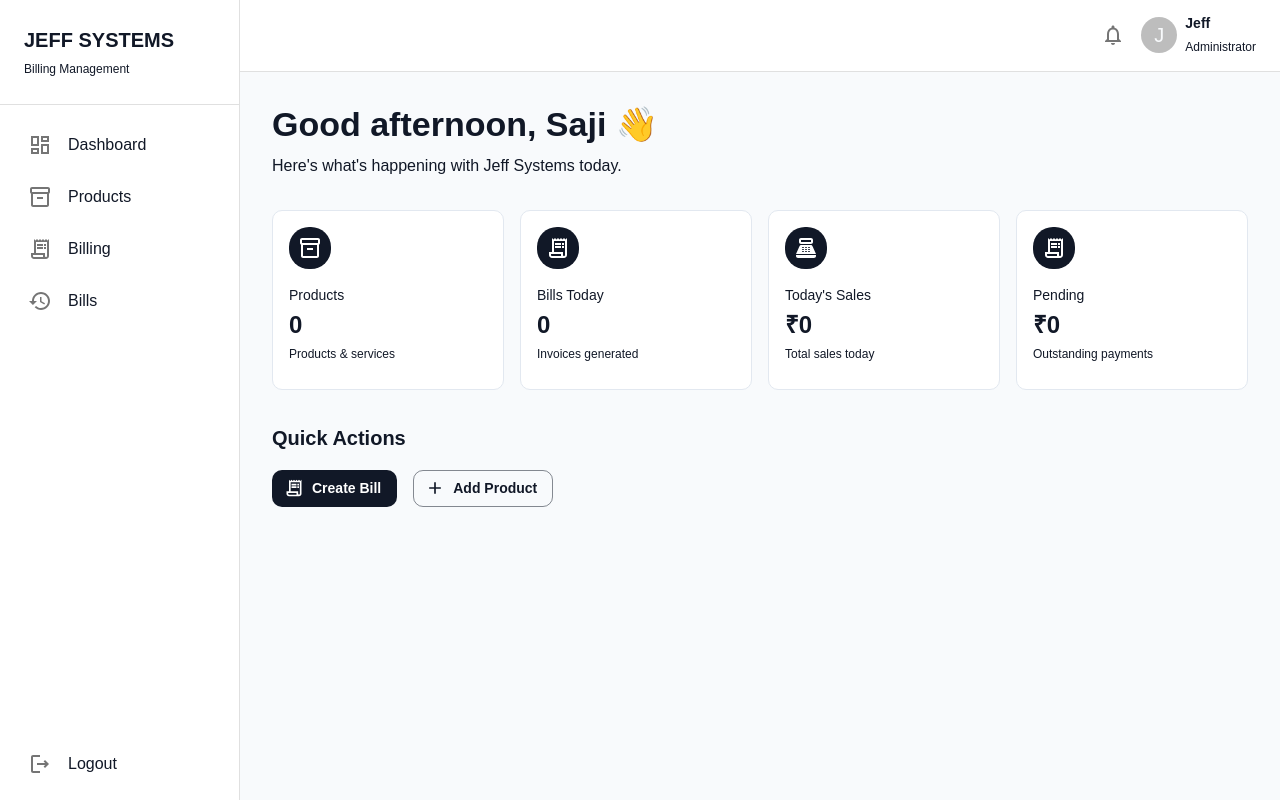
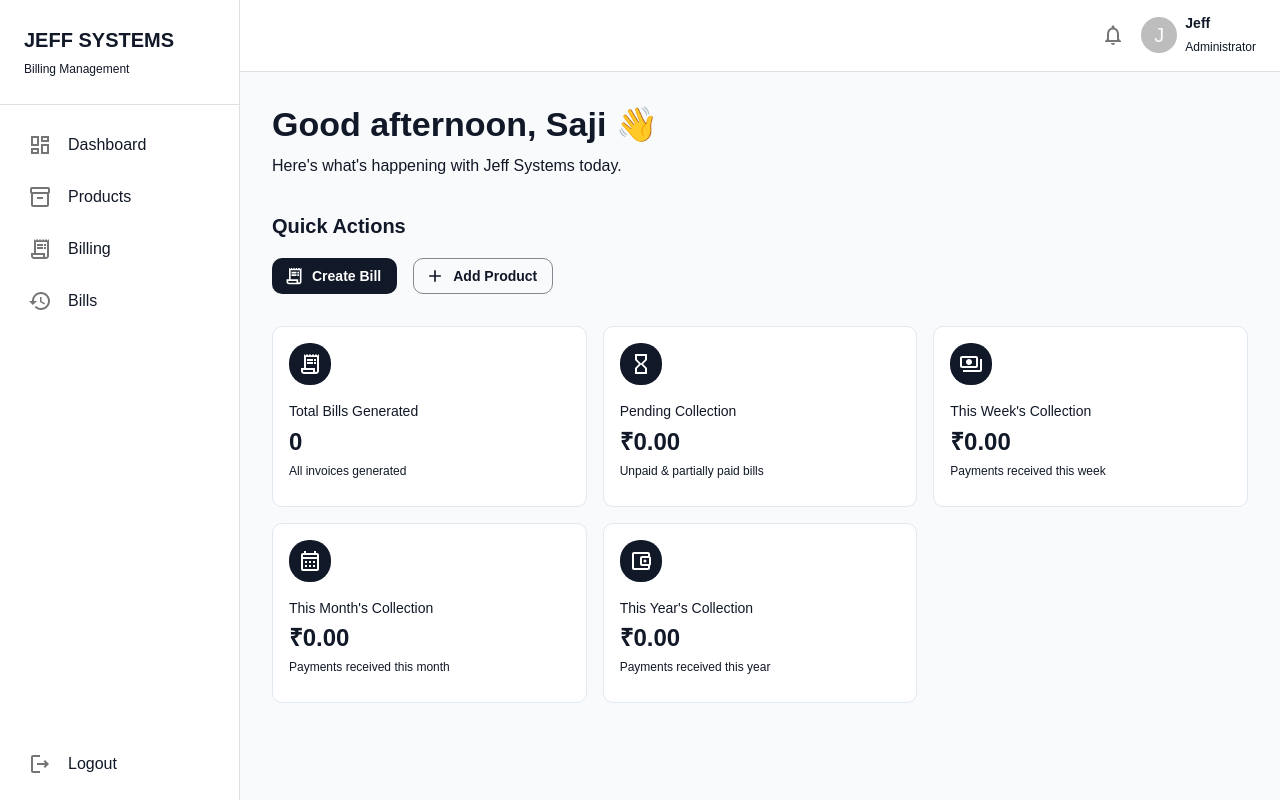
Before and after one commit to jeff3joo/jeff-sys-bill1, a Next.js app: page /dashboard in a window 1280 px wide. Built offline with nearby package versions, Linux system fonts and the light colour scheme; no server answers; the database is empty; what @mui/material-nextjs would draw is missing.

Commit message:
Implemented Dashboard page with realtime data

```diff
--- a/src/app/dashboard/page.tsx
+++ b/src/app/dashboard/page.tsx
@@ -1,7 +1,10 @@
+"use client";
+
 import {
 	Box,
 	Button,
 	Card,
+	CardActionArea,
 	CardContent,
 	Grid,
 	Stack,
@@ -10,41 +13,109 @@ import {
 
 import {
 	AddOutlined,
-	Inventory2Outlined,
 	ReceiptLongOutlined,
-	PointOfSaleOutlined,
+	HourglassEmptyOutlined,
+	PaymentsOutlined,
+	CalendarMonthOutlined,
+	AccountBalanceWalletOutlined,
 } from "@mui/icons-material";
 
+import { useEffect, useState } from "react";
 import AppShell from "@/components/layout/app-shell";
+import {
+	getDashboardMetrics,
+	type DashboardMetrics,
+} from "@/lib/dashboard/dashboard-service";
+
+export default function DashboardPage() {
+	const [metrics, setMetrics] = useState<DashboardMetrics>({
+		totalBills: 0,
+		pendingCollection: 0,
+		thisWeekCollection: 0,
+		thisMonthCollection: 0,
+		thisYearCollection: 0,
+	});
+	const [loading, setLoading] = useState(true);
+
+	useEffect(() => {
+		let isMounted = true;
+
+		async function loadMetrics() {
+			try {
+				const data = await getDashboardMetrics();
+				if (isMounted) {
+					setMetrics(data);
+				}
+			} catch (error) {
+				console.error("Failed to load dashboard metrics:", error);
+			} finally {
+				if (isMounted) {
+					setLoading(false);
+				}
+			}
+		}
+
+		void loadMetrics();
+
+		return () => {
+			isMounted = false;
+		};
+	}, []);
 
 	const stats = [
 		{
-		title: "Products",
-		value: "0",
-		description: "Products & services",
-		icon: <Inventory2Outlined />,
-	},
-	{
-		title: "Bills Today",
-		value: "0",
-		description: "Invoices generated",
+			title: "Total Bills Generated",
+			value: loading ? "0" : metrics.totalBills.toLocaleString("en-IN"),
+			description: "All invoices generated",
 			icon: <ReceiptLongOutlined />,
 		},
 		{
-		title: "Today's Sales",
-		value: "₹0",
-		description: "Total sales today",
-		icon: <PointOfSaleOutlined />,
+			title: "Pending Collection",
+			value: loading
+				? "₹0"
+				: `₹${metrics.pendingCollection.toLocaleString("en-IN", {
+						minimumFractionDigits: 2,
+						maximumFractionDigits: 2,
+					})}`,
+			description: "Unpaid & partially paid bills",
+			icon: <HourglassEmptyOutlined />,
+			href: "/bills?status=not_paid,partially_paid",
 		},
 		{
-		title: "Pending",
-		value: "₹0",
-		description: "Outstanding payments",
-		icon: <ReceiptLongOutlined />,
+			title: "This Week's Collection",
+			value: loading
+				? "₹0"
+				: `₹${metrics.thisWeekCollection.toLocaleString("en-IN", {
+						minimumFractionDigits: 2,
+						maximumFractionDigits: 2,
+					})}`,
+			description: "Payments received this week",
+			icon: <PaymentsOutlined />,
+		},
+		{
+			title: "This Month's Collection",
+			value: loading
+				? "₹0"
+				: `₹${metrics.thisMonthCollection.toLocaleString("en-IN", {
+						minimumFractionDigits: 2,
+						maximumFractionDigits: 2,
+					})}`,
+			description: "Payments received this month",
+			icon: <CalendarMonthOutlined />,
+		},
+		{
+			title: "This Year's Collection",
+			value: loading
+				? "₹0"
+				: `₹${metrics.thisYearCollection.toLocaleString("en-IN", {
+						minimumFractionDigits: 2,
+						maximumFractionDigits: 2,
+					})}`,
+			description: "Payments received this year",
+			icon: <AccountBalanceWalletOutlined />,
 		},
 	];
 
-export default function DashboardPage() {
 	return (
 		<AppShell>
 			<Stack spacing={4}>
@@ -55,15 +126,94 @@ export default function DashboardPage() {
 					</Typography>
 
 					<Typography color='text.secondary' sx={{ mt: 1 }}>
-						Here's what's happening with Jeff Systems today.
+						Here&apos;s what&apos;s happening with Jeff Systems today.
 					</Typography>
+				</Box>
+
+				{/* Quick Actions */}
+				<Box>
+					<Typography variant='h6' sx={{ fontWeight: 700, mb: 2 }}>
+						Quick Actions
+					</Typography>
+
+					<Stack direction={{ xs: "column", sm: "row" }} spacing={2}>
+						<Button
+							variant='contained'
+							startIcon={<ReceiptLongOutlined />}
+							href='/billing'
+						>
+							Create Bill
+						</Button>
+
+						<Button
+							variant='outlined'
+							startIcon={<AddOutlined />}
+							href='/products'
+						>
+							Add Product
+						</Button>
+					</Stack>
 				</Box>
 
 				{/* Statistics */}
 				<Grid container spacing={2}>
 					{stats.map((stat) => (
-						<Grid key={stat.title} size={{ xs: 12, sm: 6, lg: 3 }}>
+						<Grid key={stat.title} size={{ xs: 12, sm: 6, md: 4 }}>
 							<Card sx={{ height: "100%" }}>
+								{stat.href ? (
+									<CardActionArea
+										href={stat.href}
+										sx={{
+											height: "100%",
+											display: "flex",
+											flexDirection: "column",
+											alignItems: "stretch",
+											justifyContent: "flex-start",
+										}}
+									>
+										<CardContent>
+											<Stack spacing={2}>
+												<Box
+													sx={{
+														width: 42,
+														height: 42,
+														borderRadius: 2,
+														display: "flex",
+														alignItems: "center",
+														justifyContent: "center",
+														bgcolor: "primary.main",
+														color: "white",
+													}}
+												>
+													{stat.icon}
+												</Box>
+
+												<Box>
+													<Typography variant='body2' color='text.secondary'>
+														{stat.title}
+													</Typography>
+
+													<Typography
+														variant='h5'
+														sx={{
+															fontWeight: 700,
+															mt: 0.5,
+														}}
+													>
+														{stat.value}
+													</Typography>
+
+													<Typography
+														variant='caption'
+														color='text.secondary'
+													>
+														{stat.description}
+													</Typography>
+												</Box>
+											</Stack>
+										</CardContent>
+									</CardActionArea>
+								) : (
 									<CardContent>
 										<Stack spacing={2}>
 											<Box
@@ -102,35 +252,11 @@ export default function DashboardPage() {
 											</Box>
 										</Stack>
 									</CardContent>
+								)}
 							</Card>
 						</Grid>
 					))}
 				</Grid>
-
-				{/* Quick Actions */}
-				<Box>
-					<Typography variant='h6' sx={{ fontWeight: 700, mb: 2 }}>
-						Quick Actions
-					</Typography>
-
-					<Stack direction={{ xs: "column", sm: "row" }} spacing={2}>
-						<Button
-							variant='contained'
-							startIcon={<ReceiptLongOutlined />}
-							href='/billing'
-						>
-							Create Bill
-						</Button>
-
-						<Button
-							variant='outlined'
-							startIcon={<AddOutlined />}
-							href='/products'
-						>
-							Add Product
-						</Button>
-					</Stack>
-				</Box>
 			</Stack>
 		</AppShell>
 	);
--- /dev/null
+++ b/src/lib/dashboard/dashboard-service.ts
@@ -0,0 +1,99 @@
+import { createClient } from "@/lib/supabase/client";
+
+export interface DashboardMetrics {
+	totalBills: number;
+	pendingCollection: number;
+	thisWeekCollection: number;
+	thisMonthCollection: number;
+	thisYearCollection: number;
+}
+
+export async function getDashboardMetrics(): Promise<DashboardMetrics> {
+	const supabase = createClient();
+	const now = new Date();
+
+	// Calendar boundaries based on local date
+	// 1. Start of Week (Monday 00:00:00)
+	const daysSinceMonday = (now.getDay() + 6) % 7;
+	const startOfWeek = new Date(now);
+	startOfWeek.setDate(startOfWeek.getDate() - daysSinceMonday);
+	startOfWeek.setHours(0, 0, 0, 0);
+
+	// 2. Start of Month (1st of month 00:00:00)
+	const startOfMonth = new Date(now.getFullYear(), now.getMonth(), 1, 0, 0, 0, 0);
+
+	// 3. Start of Year (Jan 1st 00:00:00)
+	const startOfYear = new Date(now.getFullYear(), 0, 1, 0, 0, 0, 0);
+
+	// Query invoices and transactions in parallel
+	const [totalBillsResult, pendingResult, transactionsResult] =
+		await Promise.all([
+			// 1. Total Bills Generated: count all invoices
+			supabase.from("invoices").select("id", { count: "exact", head: true }),
+
+			// 2. Pending Collection: sum of amount_pending for not_paid and partially_paid
+			supabase
+				.from("invoices")
+				.select("amount_pending")
+				.in("payment_status", ["not_paid", "partially_paid"]),
+
+			// 3. Transactions from start of year onwards
+			supabase
+				.from("payment_transactions")
+				.select("amount, created_at")
+				.gte("created_at", startOfYear.toISOString()),
+		]);
+
+	if (totalBillsResult.error) {
+		console.error("Failed to fetch total bills count:", totalBillsResult.error);
+	}
+	if (pendingResult.error) {
+		console.error("Failed to fetch pending invoices:", pendingResult.error);
+	}
+	if (transactionsResult.error) {
+		console.error(
+			"Failed to fetch payment transactions:",
+			transactionsResult.error,
+		);
+	}
+
+	const totalBills = totalBillsResult.count ?? 0;
+
+	const pendingCollection = (pendingResult.data ?? []).reduce(
+		(sum, row) => sum + Number(row.amount_pending || 0),
+		0,
+	);
+
+	const transactions = transactionsResult.data ?? [];
+	let thisWeekCollection = 0;
+	let thisMonthCollection = 0;
+	let thisYearCollection = 0;
+
+	const weekTimestamp = startOfWeek.getTime();
+	const monthTimestamp = startOfMonth.getTime();
+
+	for (const tx of transactions) {
+		const amount = Number(tx.amount || 0);
+		if (!Number.isFinite(amount) || amount <= 0) {
+			continue;
+		}
+
+		thisYearCollection += amount;
+
+		const txTime = new Date(tx.created_at).getTime();
+		if (txTime >= monthTimestamp) {
+			thisMonthCollection += amount;
+		}
+		if (txTime >= weekTimestamp) {
+			thisWeekCollection += amount;
+		}
+	}
+
+	return {
+		totalBills,
+		pendingCollection,
+		thisWeekCollection,
+		thisMonthCollection,
+		thisYearCollection,
+	};
+}
```
Also changed, not shown: src/app/billing/actions.ts (+49 -2 lines), src/app/bills/actions.ts (+32 -0 lines), src/app/bills/page.tsx (+56 -7 lines), src/types/billing.ts (+7 -0 lines). Lines whose indentation alone changed are shown as unchanged.
